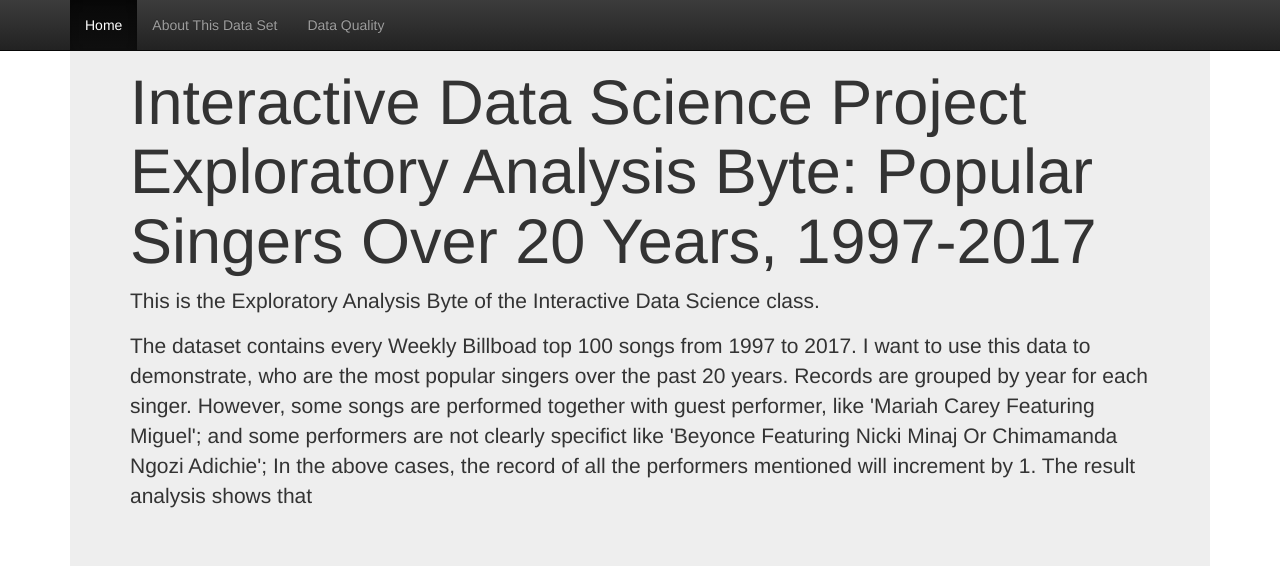
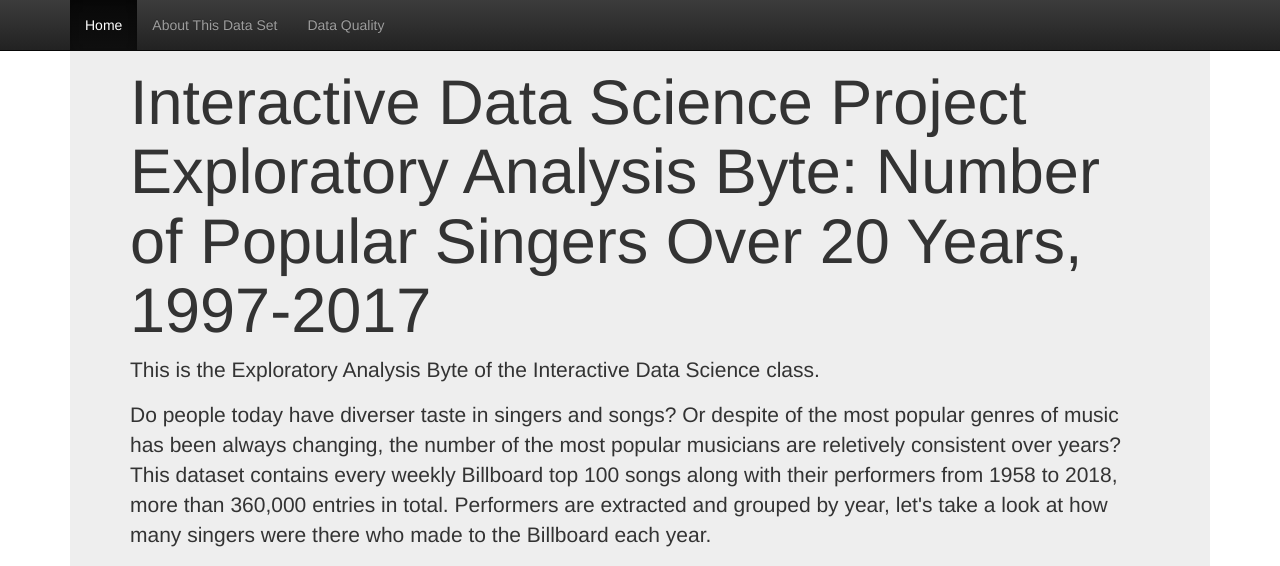
Before and after one commit to Vio8023/05839-Byte2, a Flask app: template Byte 2 - Explore/templates/index.html in a window 1280 px wide. Shown: the top 566 px of the page. Run offline with Flask 2, Linux system fonts and the light colour scheme; the template is opened without the code that fills it: most values are stand-ins (such as "Sample title", 1, 10 or a date in 2020); parts of the project's set-up code (start-up, migrations or seed data) failed here and were passed over; some libraries are stand-ins or nearby versions.

Commit message:
change description

```diff
--- a/Byte 2 - Explore/templates/index.html
+++ b/Byte 2 - Explore/templates/index.html
@@ -45,16 +45,23 @@
 
       <!-- Main jumbotron for a primary marketing message or call to action -->
       <div class="jumbotron">
-	<h1>Interactive Data Science Project Exploratory Analysis Byte: Popular Singers Over 20 Years, 1997-2017 </h1>
+	<h1>Interactive Data Science Project Exploratory Analysis Byte: Number of Popular Singers Over 20 Years, 1997-2017 </h1>
         <p>This is the Exploratory Analysis Byte of the Interactive Data Science class.</p>
         <p>
-        The dataset contains every Weekly Billboad top 100 songs from 1997 to 2017. I want to use this data to demonstrate, who are the most popular singers over the past 20 years.
-        Records are grouped by year for each singer.
-        However, some songs are performed together with guest performer, like  'Mariah Carey Featuring Miguel';
-        and some performers are not clearly specifict like 'Beyonce Featuring Nicki Minaj Or Chimamanda Ngozi Adichie';
-        In the above cases, the record of all the performers mentioned will increment by 1.
-        The result analysis shows that
-        </p>
+Do people today have diverser taste in singers and songs?
+Or despite of the most popular genres of music has been always changing,
+the number of the most popular musicians are reletively consistent over years?
+This dataset contains every weekly Billboard top 100 songs along with their performers from 1958 to 2018, more than 360,000 entries in total.
+Performers are extracted and grouped by year, let's take a look at how many singers were there who made to the Billboard each year.
+</p>
+<p>
+ However, some data entries are missing and 46 songs have no performer recorded.
+ In addition to that, I realized some songs are not performed by a single performer,
+ it could be a guest appearance like 'Mariah Carey Featuring Miguel', 'Paul McCartney With U2', or 'Jessie J, Ariana Grande & Nicki Minaj',
+ or a band or vocal group like 'Dion & The Belmonts'.
+ The visualization of number of the most popular singers each year
+ <img src="pic_trulli.jpg" alt="Italian Trulli">
+</p>
       </div>
 
       <div class="page-header">
```
